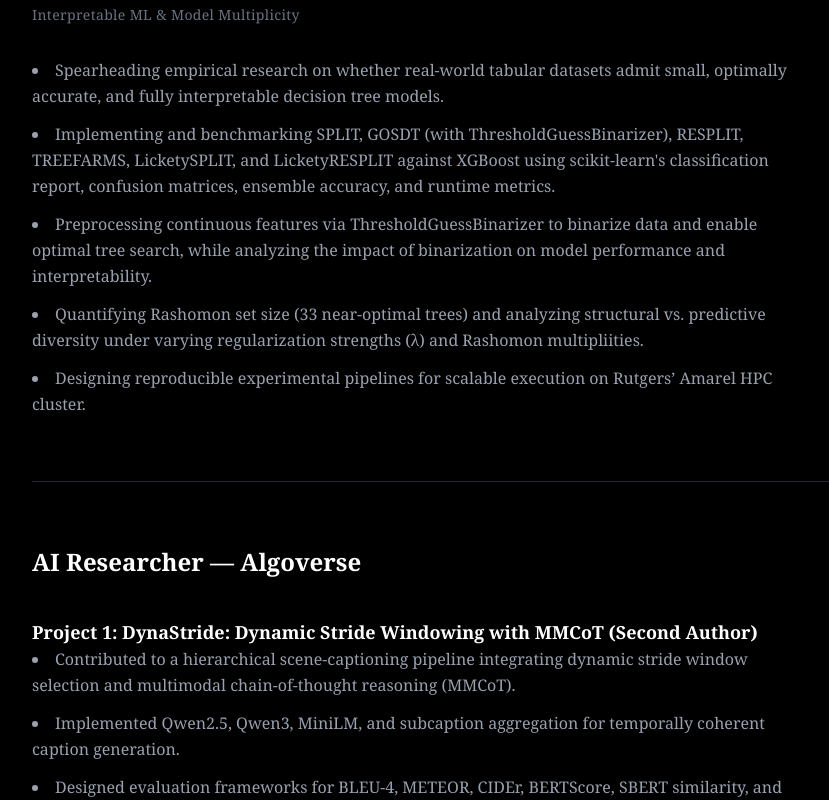
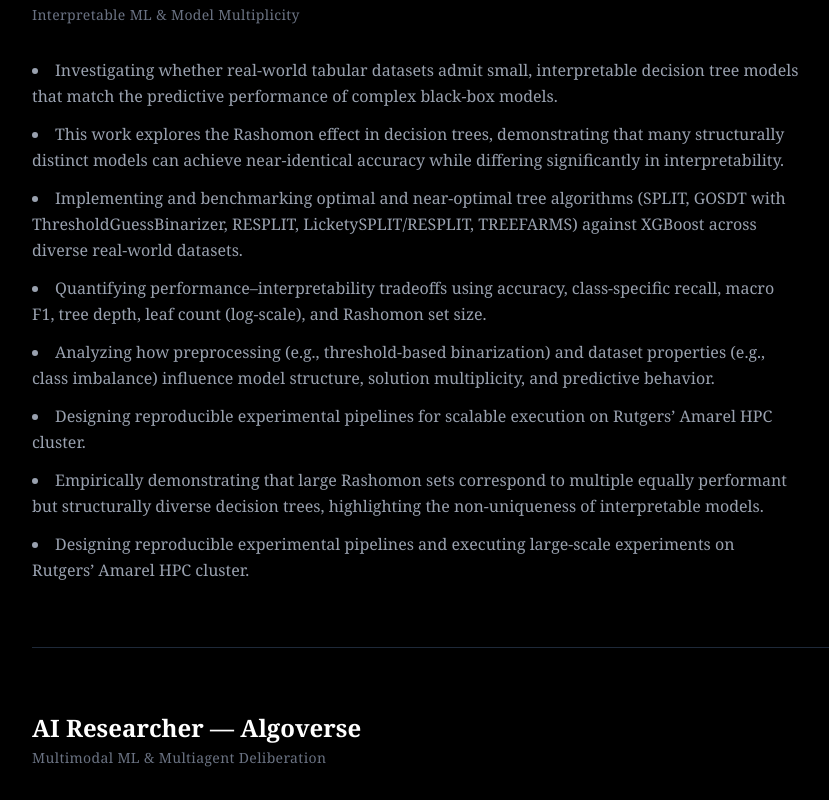
Before and after one commit to priyadp1/Website, a Next.js app in the folder prisha-portfolio/: page /research in a window 1280 px wide. Shown: the part 400-1200 px from the top of the page, without its empty margins (184-1013 px from the left). Built offline with nearby package versions, Linux system fonts and the light colour scheme.

Commit message:
Edited ressearch section

```diff
--- a/prisha-portfolio/src/app/page.tsx
+++ b/prisha-portfolio/src/app/page.tsx
@@ -120,7 +120,7 @@
           <div className="flex justify-between items-start">
             <div>
               <h3 className="text-xl font-medium text-white">
-                Algorithms Researcher --- RNA Folding & Dynamic Programming
+                Algorithms Research Shadow --- RNA Folding & Dynamic Programming
               </h3>
               <p className="text-sm text-gray-400">
                 The College of New Jersey · Part-time
--- a/prisha-portfolio/src/app/research/page.tsx
+++ b/prisha-portfolio/src/app/research/page.tsx
@@ -27,26 +27,38 @@
 
         <ul className="space-y-3 text-gray-400 list-disc list-inside leading-relaxed">
           <li>
-            Spearheading empirical research on whether real-world tabular datasets admit small,
-            optimally accurate, and fully interpretable decision tree models.
+            Investigating whether real-world tabular datasets admit small, interpretable decision tree models
+            that match the predictive performance of complex black-box models.
           </li>
           <li>
-            Implementing and benchmarking SPLIT, GOSDT (with ThresholdGuessBinarizer),
-            RESPLIT, TREEFARMS, LicketySPLIT, and LicketyRESPLIT against XGBoost using scikit-learn's classification report,
-            confusion matrices, ensemble accuracy, and runtime metrics.
+            This work explores the Rashomon effect in decision trees, demonstrating that many
+            structurally distinct models can achieve near-identical accuracy
+            while differing significantly in interpretability.
           </li>
           <li>
-            Preprocessing continuous features via ThresholdGuessBinarizer
-            to binarize data and enable optimal tree search,
-            while analyzing the impact of binarization on model performance and interpretability.
+            Implementing and benchmarking optimal and near-optimal tree algorithms (SPLIT, GOSDT with ThresholdGuessBinarizer,
+             RESPLIT, LicketySPLIT/RESPLIT, TREEFARMS) against
+             XGBoost across diverse real-world datasets.
           </li>
           <li>
-            Quantifying Rashomon set size (33 near-optimal trees) and analyzing structural
-            vs. predictive diversity under varying regularization strengths (λ) and Rashomon multipliities.
+            Quantifying performance–interpretability tradeoffs using accuracy,
+            class-specific recall, macro F1, tree depth, leaf count (log-scale), and Rashomon set size.
+          </li>
+          <li>
+            Analyzing how preprocessing (e.g., threshold-based binarization) and dataset properties
+             (e.g., class imbalance) influence model structure, solution multiplicity, and predictive behavior.
           </li>
           <li>
             Designing reproducible experimental pipelines for scalable execution on
             Rutgers’ Amarel HPC cluster.
+          </li>
+          <li>
+            Empirically demonstrating that large Rashomon sets correspond to multiple equally performant
+            but structurally diverse decision trees, highlighting the non-uniqueness of interpretable models.
+          </li>
+          <li>
+            Designing reproducible experimental pipelines and
+            executing large-scale experiments on Rutgers’ Amarel HPC cluster.
           </li>
         </ul>
       </section>
@@ -60,6 +72,9 @@
           <h2 className="text-2xl font-semibold text-white">
             AI Researcher — Algoverse
           </h2>
+          <p className="text-sm text-gray-500 mt-1 tracking-wide">
+            Multimodal ML & Multiagent Deliberation
+          </p>
         </div>
 
         <div className="space-y-6">
@@ -123,9 +138,12 @@
       <section className="space-y-8 max-w-3xl">
         <div>
           <h2 className="text-2xl font-semibold text-white">
-            Algorithms Researcher — The College of New Jersey (Research Shadow)
+            Algorithms Research Shadow — The College of New Jersey (Research Shadow)
           </h2>
         </div>
+        <p className="text-sm text-gray-500 mt-1 tracking-wide">
+            Sparse Dynamic Programming for RNA Folding
+          </p>
 
         <ul className="space-y-3 text-gray-400 list-disc list-inside leading-relaxed">
           <li>
```
